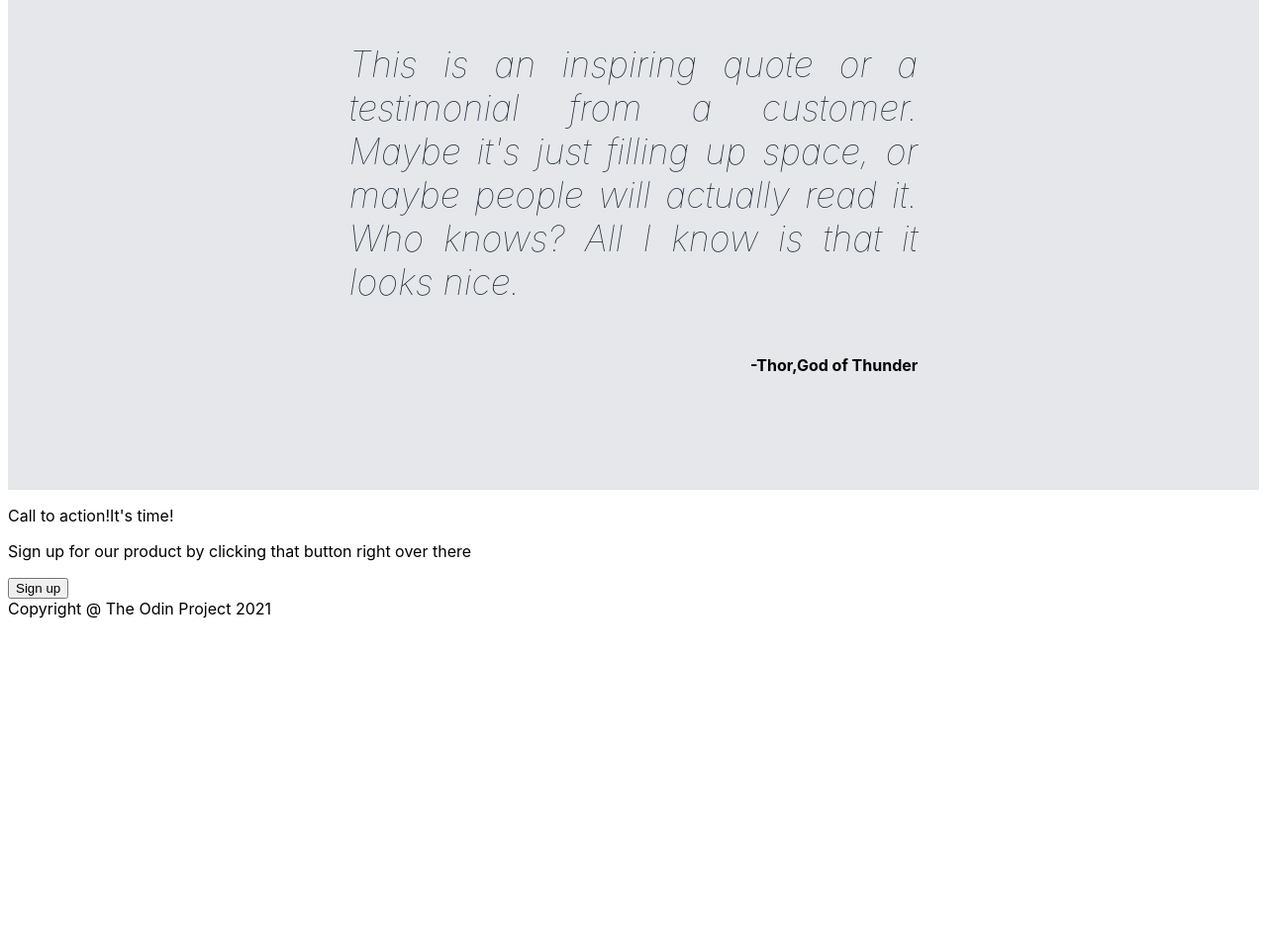
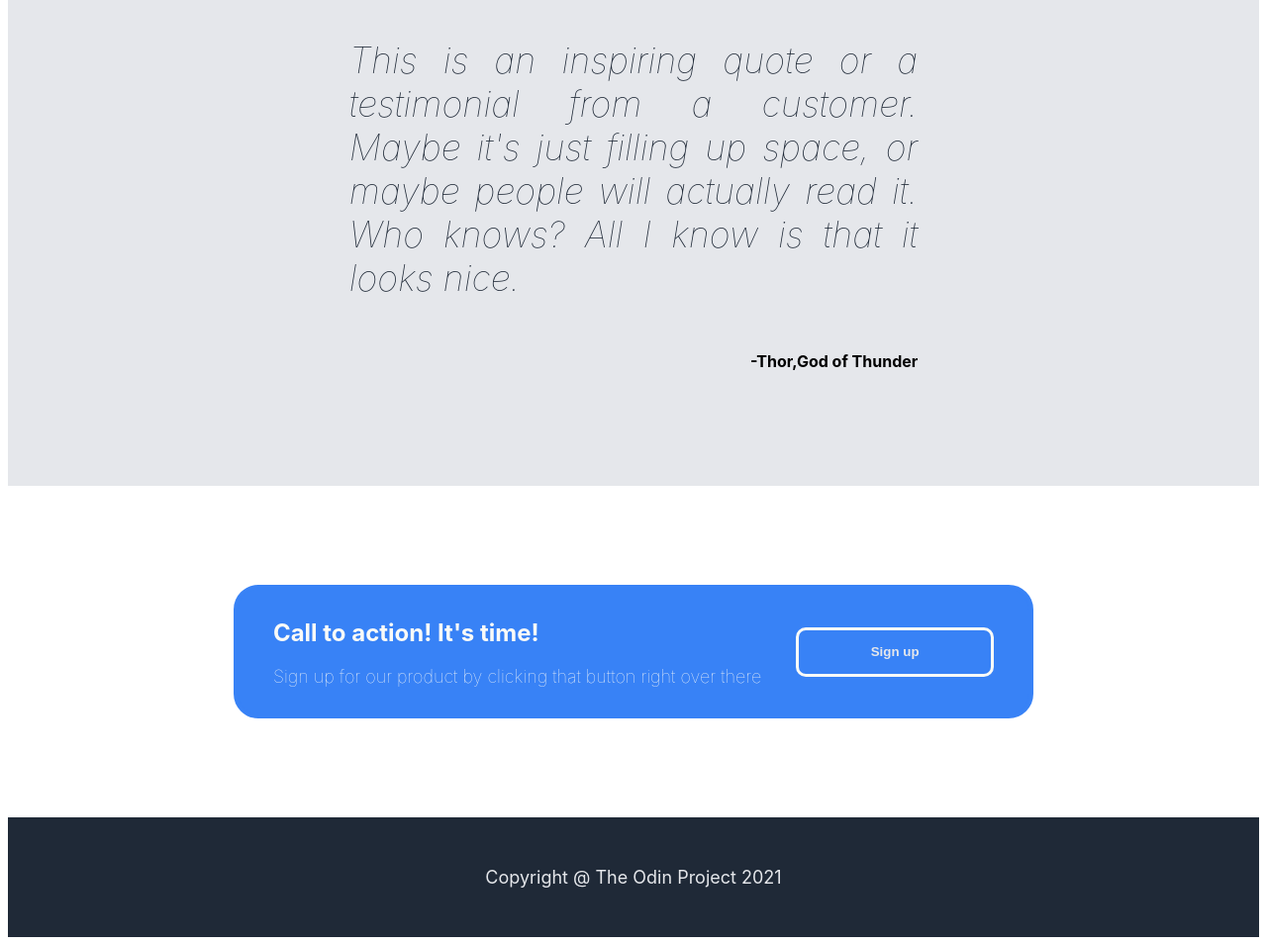
Before and after one commit to CleverEnd/Landing-Page-Odin, a plain HTML site: page index.html in a window 1280 px wide. Shown: the part 969-1924 px from the top of the page at 99% size. Before the commit the page ends 1602 px from the top, so only its background shows below. Drawn offline with Linux system fonts and the light colour scheme.

Commit message:
Completed part 3 and part 4

```diff
--- a/index.html
+++ b/index.html
@@ -64,9 +64,13 @@
     </div>
     <div class="fourth-part">
         <div class="blue-container">
-            <p class="text-5">Call to action!It's time!</p>
+            <div class="fourth-text">
+            <h2 class="text-5">Call to action! It's time!</h2>
             <p class="text-6">Sign up for our product by clicking that button right over there</p>
+            </div>
+            <div class="button-fourth">
             <button class="Sign-up-down">Sign up</button>
+            </div>
         </div>
     </div>
     <div class="footer">
--- a/style.css
+++ b/style.css
@@ -88,15 +88,15 @@ a{
 }
 
 .button-sign{
-    display: flex;
     background-color: #3882F6;
     color: #E5E7EB;
     font-size: 18px;
-    padding: 8px 16px;
+    padding: 8px 30px;
     border-radius: 8px;
-    max-width: 40%;
-    box-shadow: none;
-    outline: none;
+    margin: 0;
+    border: none;
+    display: flex;
+    align-self:inherit;
 }
 
 .second-part{
@@ -178,3 +178,64 @@ align-self: flex-end;
 font-weight: bolder;
 
 }
+
+.fourth-part{
+    display: flex;
+    justify-content: center;
+    align-items: center;
+    padding: 100px;
+}
+
+.blue-container{
+    display: flex;
+    border: 5px #3882F6 solid;
+    width: 75%;
+    height: 125px;
+    border-radius: 25px;
+    color: #F9FAF8;
+    background-color: #3882F6 ;
+    justify-content: space-evenly;
+    align-content: center;
+    align-items: center;
+
+}
+.text-5{
+    font-size: 24px;
+    font-weight: bolder;
+
+
+}
+
+.text-6{
+    font-size: 18px;
+    font-weight: lighter;
+
+}
+
+
+
+.button-sign{
+    display: flex;
+
+}
+
+.Sign-up-down{
+    border:3px #F9FAF8 solid;
+    border-radius: 10px;
+    width:200px;
+    height: 50px;
+    background-color: #3882F6;
+    color: #E5E7EB;
+    font-weight: bolder;
+
+}
+
+.footer{
+    display: flex;
+    justify-content: center;
+    align-items: center;
+    background-color: #1F2937;
+    font-size: 18px;
+    color: #E5E7EB;
+    padding: 50px;
+}
```
